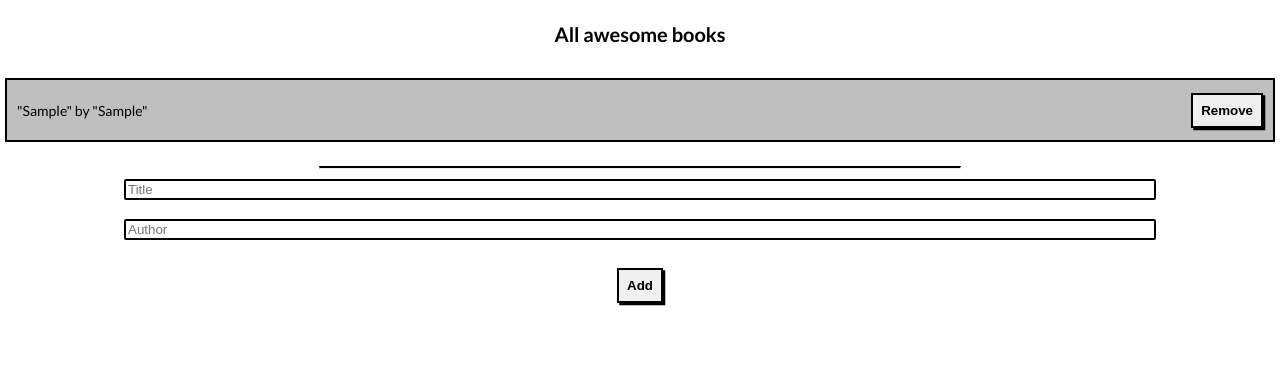
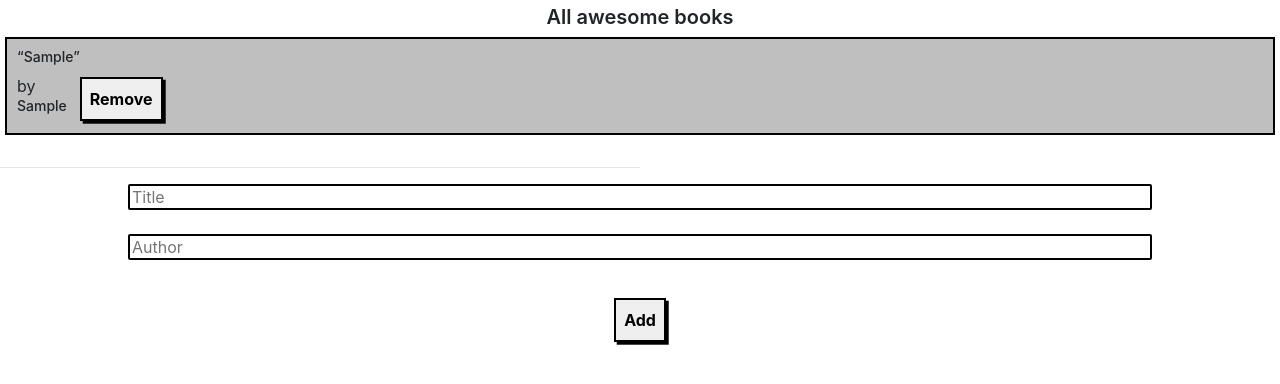
Before and after one commit to RaviTejaM9602/Awesome_Books, a plain HTML site: page index.html in a window 1280 px wide. Both pictures are taken after typing "Sample", "Sample" into the empty fields and a click on the button "Add". Drawn offline with nearby package versions, Linux system fonts and the light colour scheme.

Commit message:
Updated Js File

```diff
--- a/books.js
+++ b/books.js
@@ -1,74 +1,99 @@
-const addBtn = document.getElementById('add-btn');
-const bookList = document.querySelector('#book-list');
+const addBtn = document.querySelector('#add-btn');
+let books = JSON.parse(localStorage.getItem('books'));
 
-let books = [];
+const printErrorMsg = (message) => {
+  const errMsg = document.querySelector('.err-msg');
+  errMsg.style.color = 'red';
+  document.querySelector('.err-msg').textContent = message;
+  setTimeout(() => {
+    document.querySelector('.err-msg').textContent = '';
+  }, 2000);
+};
 
-// Displaying Added Element
-const displayBooks = (id, title, author) => {
+class Book {
+  constructor(id, title, author) {
+    this.id = id;
+    this.title = title;
+    this.author = author;
+  }
+
+  addBook() {
+    const { id, title, author } = this;
+    const bookObj = { id, title, author };
+    books = JSON.parse(localStorage.getItem('books'));
+    if (title === '' || author === '') {
+      printErrorMsg('Please fill in all the fields');
+    } else if (books !== null) {
+      books.push(bookObj);
+      localStorage.setItem('books', JSON.stringify(books));
+      books = JSON.parse(localStorage.getItem('books'));
+      document.getElementById('title').value = '';
+      document.getElementById('author').value = '';
+    } else {
+      books = [];
+      books.push(bookObj);
+      localStorage.setItem('books', JSON.stringify(books));
+      books = JSON.parse(localStorage.getItem('books'));
+      document.getElementById('title').value = '';
+      document.getElementById('author').value = '';
+    }
+  }
+
+  removeBook() {
+    const { id } = this;
+    books = books.filter((book) => {
+      if (book.id !== id) {
+        return true;
+      }
+      return false;
+    });
+    localStorage.setItem('books', JSON.stringify(books));
+  }
+}
+
+const displayBook = (id, title, author) => {
+  const bookList = document.querySelector('#book-list');
   bookList.classList.add('with-border');
   const li = document.createElement('li');
-  const br = document.createElement('br');
-  // li.parentElement.classList.add('with-border');
-  li.innerHTML = `
-  <h2> "${title}" by "${author}"</h2>`;
+  li.innerHTML = `<div class="d-flex-only">
+  <h2><q>${title}</q></h2>
+  <span>by</span>
+  <h2>${author}</h2>
+  </div>`;
   const removeBookBtn = document.createElement('button');
   removeBookBtn.textContent = 'Remove';
   li.appendChild(removeBookBtn);
-  li.appendChild(br);
   bookList.appendChild(li);
   removeBookBtn.addEventListener('click', () => {
-    books = books.filter((book) => book.id !== id);
-    if (books.length === 0) {
+    const book = new Book(id, title, author);
+    id = removeBookBtn.id;
+    book.removeBook();
+    if (li.previousElementSibling === null && li.nextElementSibling === null) {
       bookList.classList.remove('with-border');
+      li.remove();
     } else {
-      bookList.classList.add('with-border');
+      li.remove();
     }
-    localStorage.setItem('books', JSON.stringify(books));
-    li.remove();
   });
 };
 
-// Clear the Input Text
-function clearInput() {
-  document.getElementById('title').value = '';
-  document.getElementById('author').value = '';
+if (books !== null) {
+  books.forEach((book) => {
+    displayBook(book.id, book.title, book.author);
+  });
 }
 
-//  Printing the Error Message If the field is Empty
-const printErrorMsg = (message) => {
-  document.querySelector('.err-msg').innerHTML = message;
-  setTimeout(() => {
-    document.querySelector('.err-msg').innerHTML = '';
-  }, 1000);
-};
-
-// Adding the Book to the Storage
-function addBook(title, author) {
-  const id = Date.now();
-  this.id = id;
-  this.title = title;
-  this.author = author;
-  const bookObj = { id, title, author };
-  if (title === '' || author === '') {
-    printErrorMsg('Please Fill the Input Fields');
-  } else {
-    books.push(bookObj);
-    localStorage.setItem('books', JSON.stringify(books));
-  }
-}
-const getBookFromStorage = JSON.parse(localStorage.getItem('books'));
-if (getBookFromStorage) {
-  books = getBookFromStorage;
-  books.forEach((book) => {
-    displayBooks(book.id, book.title, book.author);
+document.addEventListener('DOMContentLoaded', () => {
+  addBtn.addEventListener('click', (e) => {
+    e.preventDefault();
+    const title = document.getElementById('title').value;
+    const author = document.getElementById('author').value;
+    const toTitleCase = (str) => str.toLowerCase().split(' ').map((word) => `${word.charAt(0).toUpperCase()}${word.slice(1)}`).join(' ');
+    const id = Date.now();
+    const book = new Book(id, toTitleCase(title), toTitleCase(author));
+    book.addBook();
+    if (title && author) {
+      displayBook(book.id, book.title, book.author);
+    }
   });
-}
-addBtn.addEventListener('click', (e) => {
-  e.preventDefault();
-  const title = document.getElementById('title').value.trim();
-  const author = document.getElementById('author').value.trim();
-  addBook(title, author);
-  displayBooks(this.id, this.title, this.author);
-  clearInput();
 });
-document.addEventListener('DOMContentLoaded', getBookFromStorage);
--- a/index.html
+++ b/index.html
@@ -9,6 +9,7 @@
   <meta name="viewport" content="width=device-width, initial-scale=1.0">
   <link rel="shortcut icon" type="image/x-icon" href="/favicon.ico">
   <link rel="stylesheet" href="style.css">
+  <link rel="stylesheet" href="bootstrap.min.css">
   <title>Awesomebooks</title>
 </head>
 <body>
@@ -22,11 +23,12 @@
 
 
    <hr>
+
    <form id="form" action="#">
      <input type="text" id="title" placeholder="Title"> <br>
      <input type="text" id="author" placeholder="Author"> <br>
      <small class="err-msg"></small><br>
-    <button type="submit" id="add-btn">Add</button>
+    <button type="submit" id="add-btn" class="formBtn">Add</button>
    </form>
 
    <script src="./books.js"></script>
--- a/style.css
+++ b/style.css
@@ -82,6 +82,7 @@ button:active {
 }
 
 hr {
+  margin: 0;
   width: 50%;
   align-items: center;
   margin-bottom: 5px;
```
